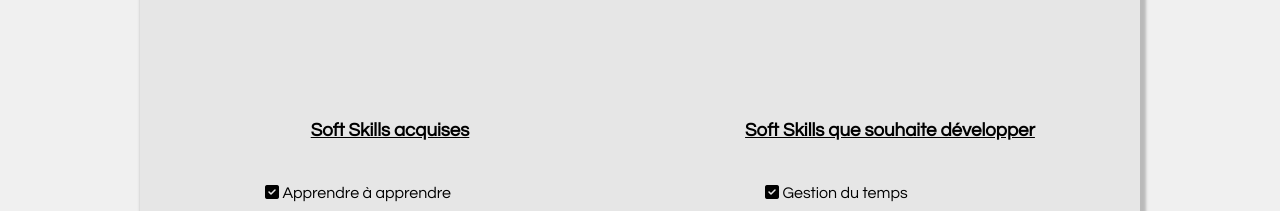
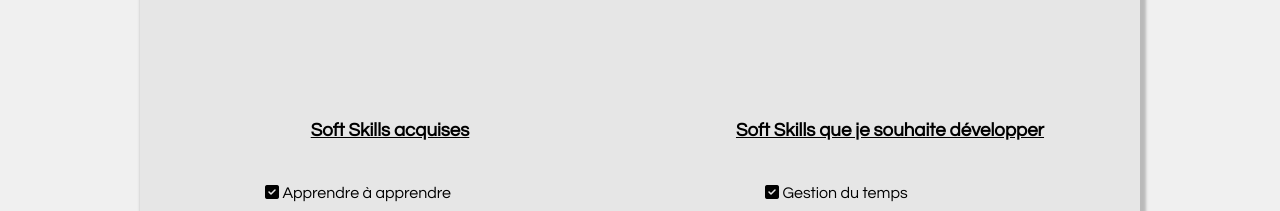
Before and after one commit to Pierre095/Portfolio, a plain HTML site: page bilan.html in a window 1280 px wide. Shown: the part 1860-2071 px from the top of the page. Drawn offline with Linux system fonts and the light colour scheme.

Commit message:
ajustement

```diff
--- a/bilan.html
+++ b/bilan.html
@@ -132,7 +132,7 @@
                 </div>
                 <div class="soft_skills">
                     <h3>
-                        Soft Skills que souhaite développer
+                        Soft Skills que je souhaite développer
                     </h3>
                     <ul>
                         <li><i class="fa-solid fa-square-check"></i> Gestion du temps</li>
```
